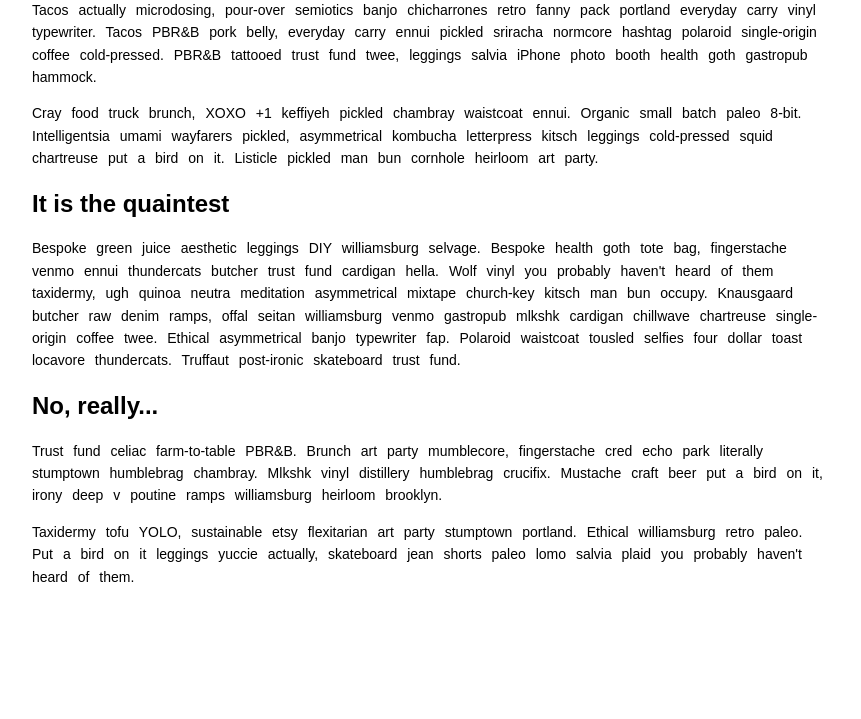
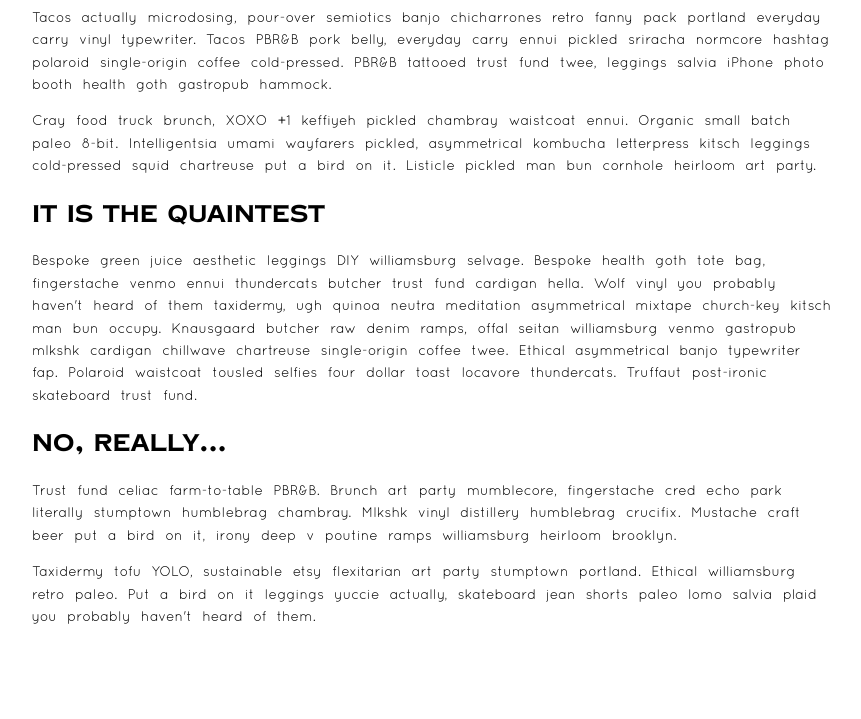
Before and after one commit to mustafa-bhatti/Advance-Top, a plain HTML site: page advance-html-css/web-font-start.html in a window 1280 px wide. Shown: the part 81-800 px from the top of the page, without its empty margins (208-1069 px from the left). Drawn offline with Linux system fonts and the light colour scheme; a web font is replaced by a local one.

Commit message:
add two fonts and linked them

```diff
--- /dev/null
+++ b/advance-html-css/fonts/stylesheet.css
@@ -0,0 +1,24 @@
+/*! Generated by Font Squirrel (https://www.fontsquirrel.com) on May 28, 2025 */
+
+
+
+@font-face {
+    font-family: 'copperplate_ccbold';
+    src: url('copperplatecc-bold-webfont.woff2') format('woff2'),
+         url('copperplatecc-bold-webfont.woff') format('woff');
+    font-weight: normal;
+    font-style: normal;
+
+}
+
+
+
+
+@font-face {
+    font-family: 'quicksandregular';
+    src: url('quicksand-regular-webfont.woff2') format('woff2'),
+         url('quicksand-regular-webfont.woff') format('woff');
+    font-weight: normal;
+    font-style: normal;
+
+}
--- a/advance-html-css/web-font-start.css
+++ b/advance-html-css/web-font-start.css
@@ -1,4 +1,25 @@
 /* General setup */
+
+@font-face {
+    font-family: 'copperplate';
+    src: url('fonts/copperplatecc-bold-webfont.woff2') format('woff2'),
+         url('fonts/copperplatecc-bold-webfont.woff') format('woff');
+    font-weight: normal;
+    font-style: normal;
+
+}
+
+
+
+
+@font-face {
+    font-family: 'quicksand';
+    src: url('fonts/fontquicksand-regular-webfont.woff2') format('woff2'),
+         url('fonts/quicksand-regular-webfont.woff') format('woff');
+    font-weight: normal;
+    font-style: normal;
+}
+
 
 html {
   font-size: 10px;
@@ -15,15 +36,20 @@
 /* Typography */
 
 h1 {
-  font-size: 3.2rem;
+    font-family: 'copperplate','Times New Roman', Times, serif;
+    font-size: 3.2rem;
 }
 
 h2 {
+font-family: 'copperplate','Times New Roman', Times, serif;
+
   font-size: 2.4rem;
 }
 
 p {
+  font-family: 'quicksand','Times New Roman', Times, serif;
+
   font-size: 1.4rem;
   line-height: 1.6;
   word-spacing: 0.6rem;
-}
+    }
```
Also changed, not shown: advance-html-css/fonts/copperplatecc-bold-webfont.woff (added), advance-html-css/fonts/copperplatecc-bold-webfont.woff2 (added), advance-html-css/fonts/quicksand-regular-webfont.woff (added), advance-html-css/fonts/quicksand-regular-webfont.woff2 (added).
